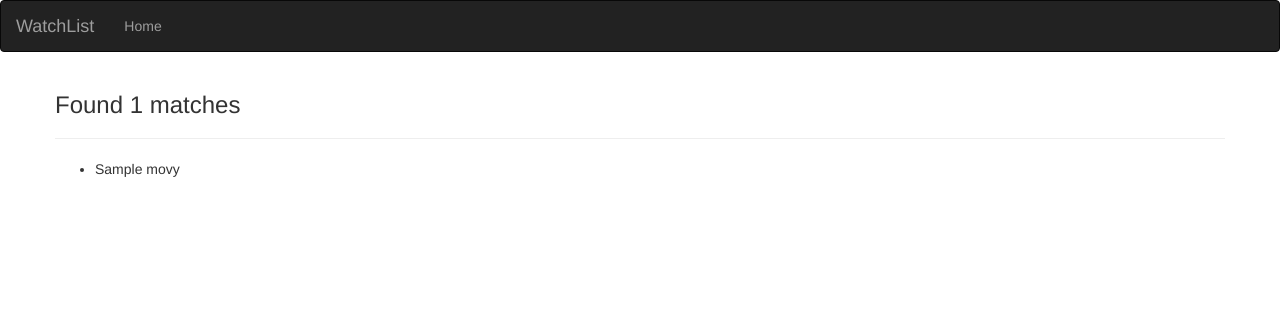
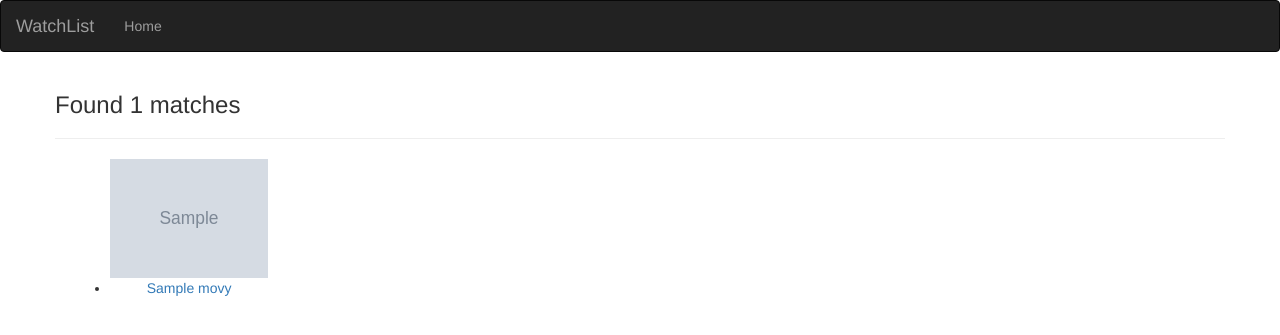
Before and after one commit to ENAIKA/WatchList, a Flask app: template app/templates/search.html in a window 1280 px wide. Shown: the top 335 px of the page. Run offline with Flask 2, Linux system fonts and the light colour scheme; the template is opened without the code that fills it: most values are stand-ins (such as "Sample title", 1, 10 or a date in 2020); grey boxes marked "Sample" are stand-in pictures; parts of the project's set-up code (start-up, migrations or seed data) failed here and were passed over; some libraries are stand-ins or nearby versions.

Commit message:
add bootsrap classes

```diff
--- a/app/templates/macros.html
+++ b/app/templates/macros.html
@@ -1,7 +1,22 @@
-{% macro displayMovieList(movie_list) %}
+<!-- {% macro displayMovieList(movie_list) %}
 
     {% for movie in movie_list %}
         <li>{{ movie.title}}</li>
     {% endfor %}
 
+{% endmacro %} -->
+
+{% macro displayMovieList(movie_list) %}
+
+    {% for movie in movie_list %}
+        <div class="col-xs-12 col-sm-4 col-md-2 col-lg-2 movie-card">
+            <img src="{{ movie.poster }}" alt="{{ movie.title }} poster" class="img-responsive">
+            <li class="text-center">
+                <a href="/movie/{{movie.id}}">
+                    {{ movie.title|truncate(10)}}</a>
+            </li>
+        </div>
+
+    {% endfor %}
+
 {% endmacro %}
```
